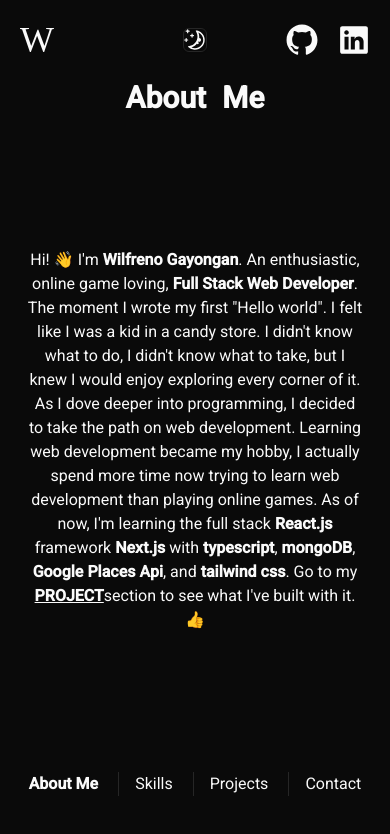
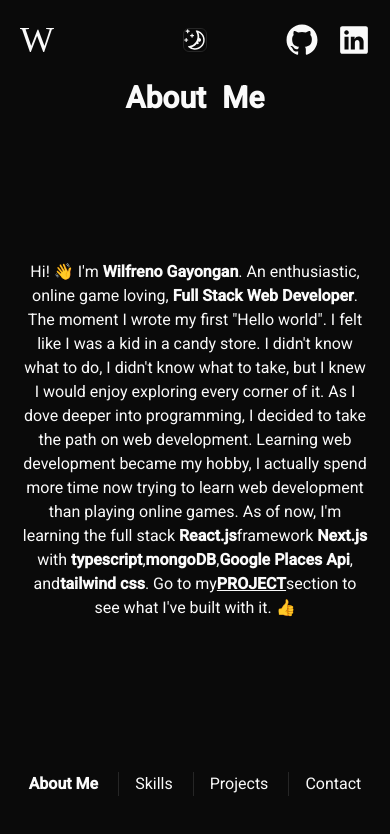
Before and after one commit to Wilfreno/About-me, a Next.js app: page / in a window 390 px wide. Both pictures are taken after a click on the item "About Me". Shown: the top 834 px of the page. Built offline with nearby package versions, Linux system fonts and the light colour scheme.

Commit message:
fixed mobile browser swipe bug, fixed about me animation

```diff
--- a/src/components/pages/AboutMe.tsx
+++ b/src/components/pages/AboutMe.tsx
@@ -22,7 +22,7 @@ export default function AboutMe() {
           )
         )}
       </h1>
-      <div className="hidden grow leading-[1.5rem] px-5 my-5 text-sm md:flex flex-col items-center justify-center lg:text-xl lg:leading-[2rem] md:px-0">
+      <div className="hidden grow leading-[1.5rem] px-5 my-5 text-sm  flex-col items-center justify-center md:flex lg:text-xl lg:leading-[2rem] md:px-0">
         <motion.p
           initial={{ opacity: 0, x: -10 }}
           animate={{ opacity: 1, x: 0 }}
@@ -106,138 +106,28 @@ export default function AboutMe() {
           what I've built with it &#128077; .
         </motion.p>
       </div>
-      <div className="grow leading-[1.5rem] px-5 my-5 text-md flex flex-col items-center justify-center md:hidden lg:text-xl lg:leading-[2rem] md:px-0">
+      <div className="grow leading-[1.5rem] px-5 my-5 text-md flex flex-col items-center justify-center md:hidden">
         <motion.p
-          initial={{ opacity: 0, y: 100 }}
+          initial={{ opacity: 0, y: 50 }}
           animate={{ opacity: 1, y: 0 }}
-          transition={{ delay: 0.1 * 0, duration: 0.3 }}
+          transition={{ duration: 0.5 }}
           className="text-center"
         >
           Hi! &#128075; I'm <strong>{"Wilfreno Gayongan"}</strong>. An
-          enthusiastic,
-        </motion.p>{" "}
-        <motion.p
-          initial={{ opacity: 0, y: 100 }}
-          animate={{ opacity: 1, y: 0 }}
-          transition={{ delay: 0.1 * 1, duration: 0.3 }}
-          className="text-center"
-        >
-          online game loving, <strong> Full Stack Web Developer</strong>.
-        </motion.p>
-        <motion.p
-          initial={{ opacity: 0, y: 100 }}
-          animate={{ opacity: 1, y: 0 }}
-          transition={{ delay: 0.1 * 2, duration: 0.3 }}
-          className="text-center"
-        >
-          The moment I wrote my first "Hello world". I felt
-        </motion.p>
-        <motion.p
-          initial={{ opacity: 0, y: 100 }}
-          animate={{ opacity: 1, y: 0 }}
-          transition={{ delay: 0.1 * 3, duration: 0.3 }}
-          className="text-center"
-        >
-          like I was a kid in a candy store. I didn't know
-        </motion.p>
-        <motion.p
-          initial={{ opacity: 0, y: 100 }}
-          animate={{ opacity: 1, y: 0 }}
-          transition={{ delay: 0.1 * 4, duration: 0.3 }}
-          className="text-center"
-        >
-          what to do, I didn't know what to take, but I
-        </motion.p>
-        <motion.p
-          initial={{ opacity: 0, y: 100 }}
-          animate={{ opacity: 1, y: 0 }}
-          transition={{ delay: 0.1 * 5, duration: 0.3 }}
-          className="text-center"
-        >
-          knew I would enjoy exploring every corner of it.
-        </motion.p>
-        <motion.p
-          initial={{ opacity: 0, y: 100 }}
-          animate={{ opacity: 1, y: 0 }}
-          transition={{ delay: 0.1 * 6, duration: 0.3 }}
-          className="text-center"
-        >
-          As I dove deeper into programming, I decided
-        </motion.p>
-        <motion.p
-          initial={{ opacity: 0, y: 100 }}
-          animate={{ opacity: 1, y: 0 }}
-          transition={{ delay: 0.1 * 7, duration: 0.3 }}
-          className="text-center"
-        >
-          to take the path on web development. Learning
-        </motion.p>
-        <motion.p
-          initial={{ opacity: 0, y: 100 }}
-          animate={{ opacity: 1, y: 0 }}
-          transition={{ delay: 0.1 * 8, duration: 0.3 }}
-          className="text-center"
-        >
-          web development became my hobby, I actually
-        </motion.p>
-        <motion.p
-          initial={{ opacity: 0, y: 100 }}
-          animate={{ opacity: 1, y: 0 }}
-          transition={{ delay: 0.1 * 9, duration: 0.3 }}
-          className="text-center"
-        >
-          spend more time now trying to learn web
-        </motion.p>
-        <motion.p
-          initial={{ opacity: 0, y: 100 }}
-          animate={{ opacity: 1, y: 0 }}
-          transition={{ delay: 0.1 * 10, duration: 0.3 }}
-          className="text-center"
-        >
-          development than playing online games. As of
-        </motion.p>
-        <motion.p
-          initial={{ opacity: 0, y: 100 }}
-          animate={{ opacity: 1, y: 0 }}
-          transition={{ delay: 0.1 * 11, duration: 0.3 }}
-          className="text-center"
-        >
-          now, I'm learning the full stack <strong>React.js</strong>
-        </motion.p>
-        <motion.p
-          initial={{ opacity: 0, y: 100 }}
-          animate={{ opacity: 1, y: 0 }}
-          transition={{ delay: 0.1 * 12, duration: 0.3 }}
-          className="text-center"
-        >
-          framework <strong>Next.js</strong> with <strong>typescript</strong>,{" "}
-          <strong>mongoDB</strong>,
-        </motion.p>
-        <motion.p
-          initial={{ opacity: 0, y: 100 }}
-          animate={{ opacity: 1, y: 0 }}
-          transition={{ delay: 0.1 * 13, duration: 0.3 }}
-          className="text-center"
-        >
-          <strong>Google Places Api</strong>, and <strong>tailwind css</strong>.
-          Go to my
-        </motion.p>
-        <motion.p
-          initial={{ opacity: 0, y: 100 }}
-          animate={{ opacity: 1, y: 0 }}
-          transition={{ delay: 0.1 * 14, duration: 0.3 }}
-          className="text-center"
-        >
+          enthusiastic, online game loving,
+          <strong> Full Stack Web Developer</strong>. The moment I wrote my
+          first "Hello world". I felt like I was a kid in a candy store. I
+          didn't know what to do, I didn't know what to take, but I knew I would
+          enjoy exploring every corner of it. As I dove deeper into programming,
+          I decided to take the path on web development. Learning web
+          development became my hobby, I actually spend more time now trying to
+          learn web development than playing online games. As of now, I'm
+          learning the full stack <strong>React.js</strong>
+          framework <strong>Next.js</strong> with <strong>typescript</strong>,
+          <strong>mongoDB</strong>,<strong>Google Places Api</strong>, and
+          <strong>tailwind css</strong>. Go to my
           <strong className="underline">PROJECT</strong>
-          section to see what I've built with it.
-        </motion.p>
-        <motion.p
-          initial={{ opacity: 0, y: 100 }}
-          animate={{ opacity: 1, y: 0 }}
-          transition={{ delay: 0.1 * 15, duration: 0.3 }}
-          className="text-center"
-        >
-          &#128077;{" "}
+          section to see what I've built with it. &#128077;
         </motion.p>
       </div>
     </>
--- a/src/components/pages/skills/SkillCard.tsx
+++ b/src/components/pages/skills/SkillCard.tsx
@@ -15,13 +15,10 @@ type Props = {
     name: string;
     svg: any;
   }[];
-  setIndex: Dispatch<SetStateAction<number>>;
   setHold: Dispatch<SetStateAction<boolean>>;
 };
 const SkillCard = forwardRef<HTMLDivElement, Props>(
-  ({ name, icons, setHold, setIndex }, ref) => {
-    const [swipe_start, setSwipeStart] = useState(0);
-
+  ({ name, icons, setHold }, ref) => {
     return (
       <motion.div
         ref={ref}
@@ -29,18 +26,6 @@ const SkillCard = forwardRef<HTMLDivElement, Props>(
         className="grow flex flex-col items-center justify-evenly w-screen  md:flex-row cursor-grab"
         onMouseDown={() => setHold(true)}
         onMouseUp={() => setHold(false)}
-        onTouchStart={(e) => {
-          setHold(true);
-          setSwipeStart(e.touches[0].clientX);
-        }}
-        onTouchEnd={(e) => {
-          setHold(false);
-          if (swipe_start > e.changedTouches[0].clientX) {
-            setIndex((prev) => (prev - 1) % 3);
-          } else {
-            setIndex((prev) => (prev + 1) % 3);
-          }
-        }}
       >
         <motion.h2
           initial={{ opacity: 0, x: 20 }}
--- a/src/components/pages/skills/Skills.tsx
+++ b/src/components/pages/skills/Skills.tsx
@@ -83,7 +83,6 @@ export default function Skills() {
         icons={skills[skill_index].icons}
         ref={div_Ref}
         setHold={setHold}
-        setIndex={setIndex}
       />
       <div className="space-x-3 my-2">
         {skills.map((_, index) => (
```
Also changed, not shown: public/AboutMe.png (deleted), public/me.png (deleted).
